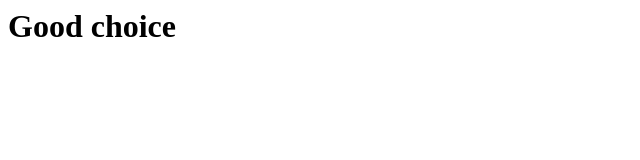
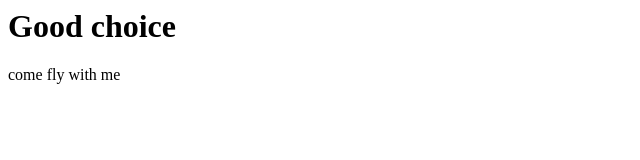
Before and after one commit to Furqat1990/example, a plain HTML site: page index.html in a window 1280 px wide. Shown: the full height of the page, 0-640 px from the left. Drawn offline with Linux system fonts and the light colour scheme.

Commit message:
p tag is added

```diff
--- a/index.html
+++ b/index.html
@@ -1,6 +1,7 @@
 <!Doctype>
 <html>
-<body>
-<h1>Good choice</h1>
-<body>
+  <body>
+    <h1>Good choice</h1>
+    <p>come fly with me</p>
+  <body>
 <html>
```
